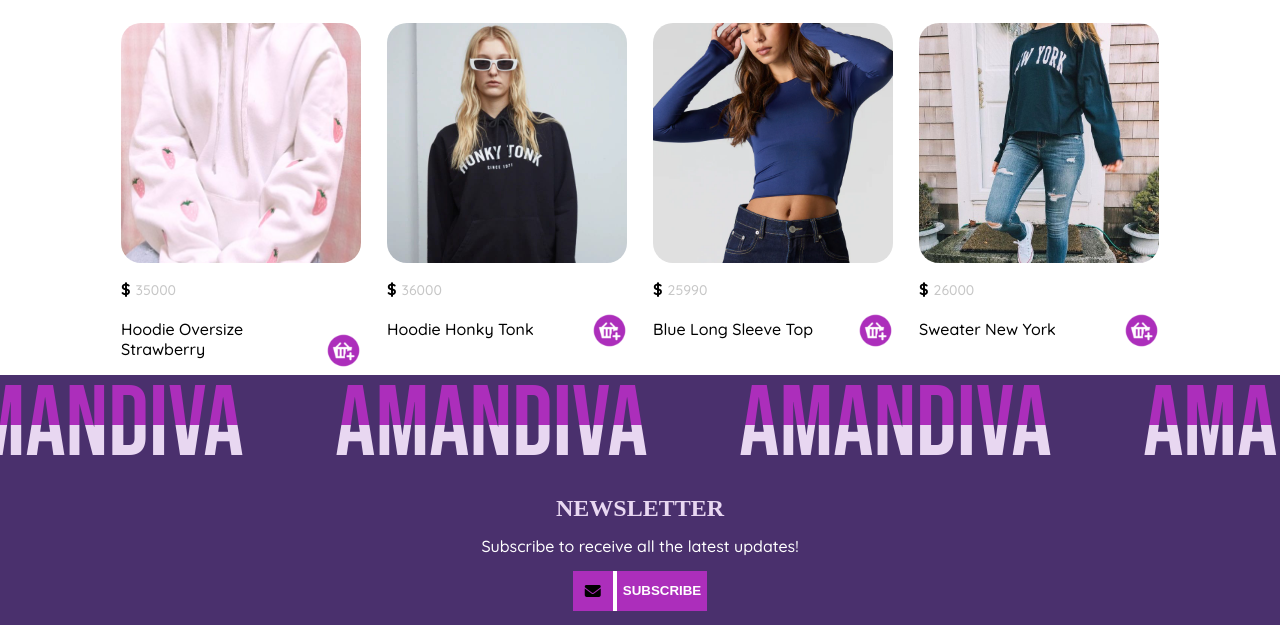
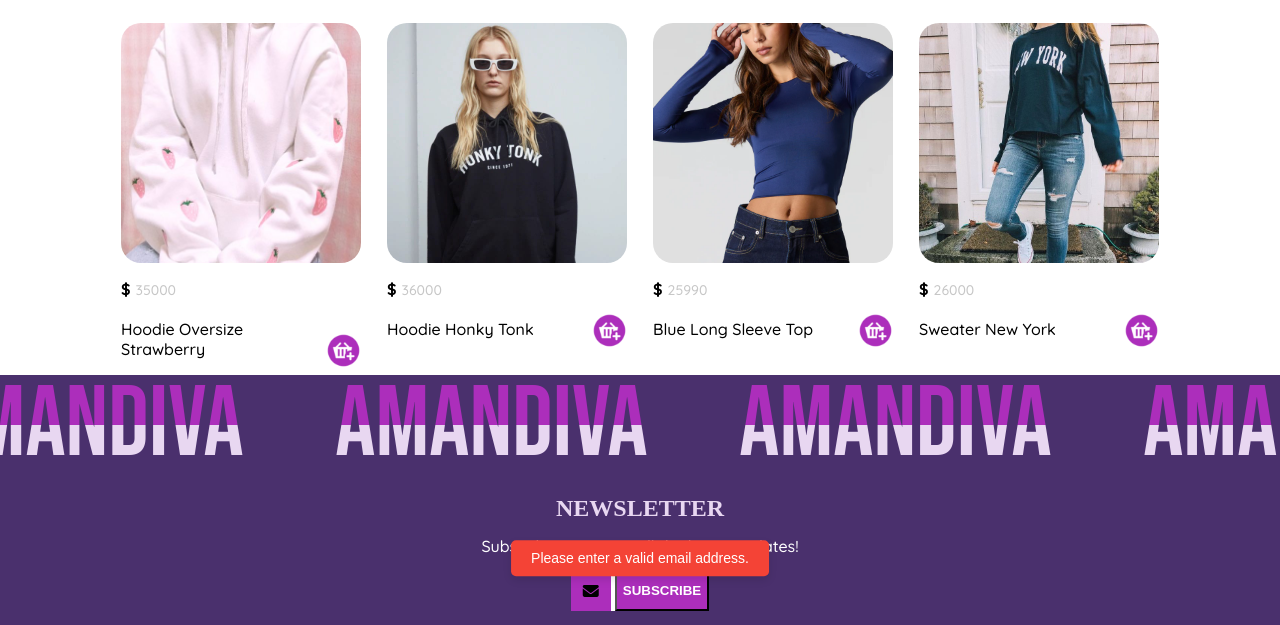
Before and after one commit to Camiloramos99/AmandivaECommerce, a plain HTML site: page index.html in a window 1280 px wide. Both pictures are taken after a click on the button "SUBSCRIBE". Shown: the part 833-1458 px from the top of the page. Drawn offline with Linux system fonts and the light colour scheme; a web font is replaced by a local one.

Commit message:
feat: Enhance newsletter subscription functionality with email validation and dynamic UI updates

```diff
--- a/index.html
+++ b/index.html
@@ -16,6 +16,8 @@
 
 </head>
 <body>
+  <div id="alert" class="alert" style="display: none;"></div>
+
   <header id="header">
     <div class="promotional-messages">
       <p>Limited Time Offer: Buy One, Get One Free! + Always Free Shipping </p>
@@ -166,9 +168,9 @@
           <p class="newsletter-message">Subscribe to receive all the latest updates!</p>
 
         <div class="box-customer-email">
-          <i id="icon-email" class="fa-solid fa-envelope"></i>
+          <i id="icon-email" class="fa-solid fa-envelope icon-email"></i>
           <input class="email-input" type="email" placeholder="Your email">
-          <button type="button" class="suscribe-button" >Subscribe</button>
+          <button type="button" class="subscribe-button" >Subscribe</button>
         </div>
     </form>
   </section>
--- a/main.js
+++ b/main.js
@@ -500,3 +500,49 @@ function escuchaAgregarProducto(productList) {
       document.addEventListener("DOMContentLoaded", function() {
         escuchaAgregarProducto();
     });
+
+
+
+        /*NEWSLETTER*/
+
+function changeToSuscribed() {
+    const subscribeButton = document.querySelector(".subscribe-button");
+    const BoxCustomerEmail = document.querySelector(".icon-email")
+    const emailInput = document.querySelector(".email-input");
+
+    subscribeButton.addEventListener("click", checkSubscribed);
+    emailInput.addEventListener("keypress", function(event) {
+        if (event.key === "Enter") {
+             checkSubscribed(event);
+        }
+    });
+
+    function checkSubscribed(event) {
+       event.preventDefault();
+       const email = emailInput.value.trim();
+       const emailRegex = /^[^\s@]+@[^\s@]+\.[^\s@]+$/;
+
+       if (email !== "" && emailRegex.test(email) ) {
+        console.log("You are subscribed");
+        subscribeButton.textContent = "subscribed!";
+        subscribeButton.classList.add("subscribed");
+        BoxCustomerEmail.classList.add("subscribed");
+        emailInput.value = "";
+        emailInput.placeholder = "Thank you!";
+
+      } else {
+        showNotification("Please enter a valid email address.");
+      }
+    }
+
+    function showNotification(message) {
+        const alertBox = document.getElementById("alert");
+        alertBox.textContent = message;
+        alertBox.style.display = "block";
+
+        setTimeout(() => {
+            alertBox.style.display = "none";
+        }, 3000);
+    }
+}
+changeToSuscribed();
--- a/styles.css
+++ b/styles.css
@@ -14,6 +14,21 @@ body {
   margin: 0;
   font-family: 'Quicksand', sans-serif;
 }
+.alert {
+  position: fixed;
+  bottom: 20px;
+  left: 50%;
+  transform: translate(-50%, -80%);
+  background-color: #f44336;
+  color: white;
+  padding: 10px 20px;
+  border-radius: 5px;
+  box-shadow: 0 4px 8px rgba(0, 0, 0, 0.1);
+  z-index: 1000;
+  font-family: Arial, sans-serif;
+  font-size: 14px;
+}
+
 .inactive {
   display: none;
 }
@@ -594,12 +609,17 @@ figure p {
   width: 260px;
   padding: 0 10px;
 }
-.suscribe-button {
+.subscribe-button {
   background-color: var(--brand-color);
   color: white;
   text-transform: uppercase;
   font-weight: 800;
   cursor: pointer;
+}
+
+.subscribed {
+  background-color: #0cec31 !important;
+  color: white;
 }
 
 @keyframes desplazar {
```
